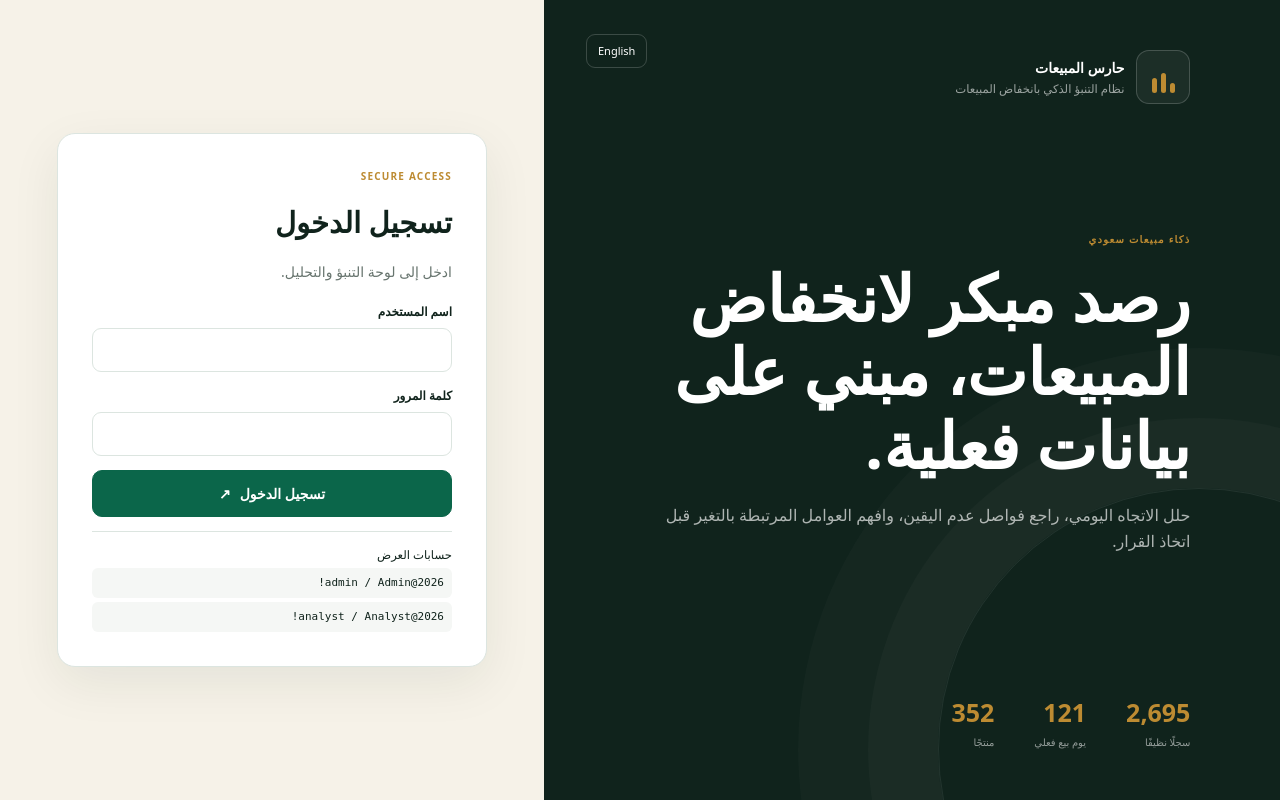
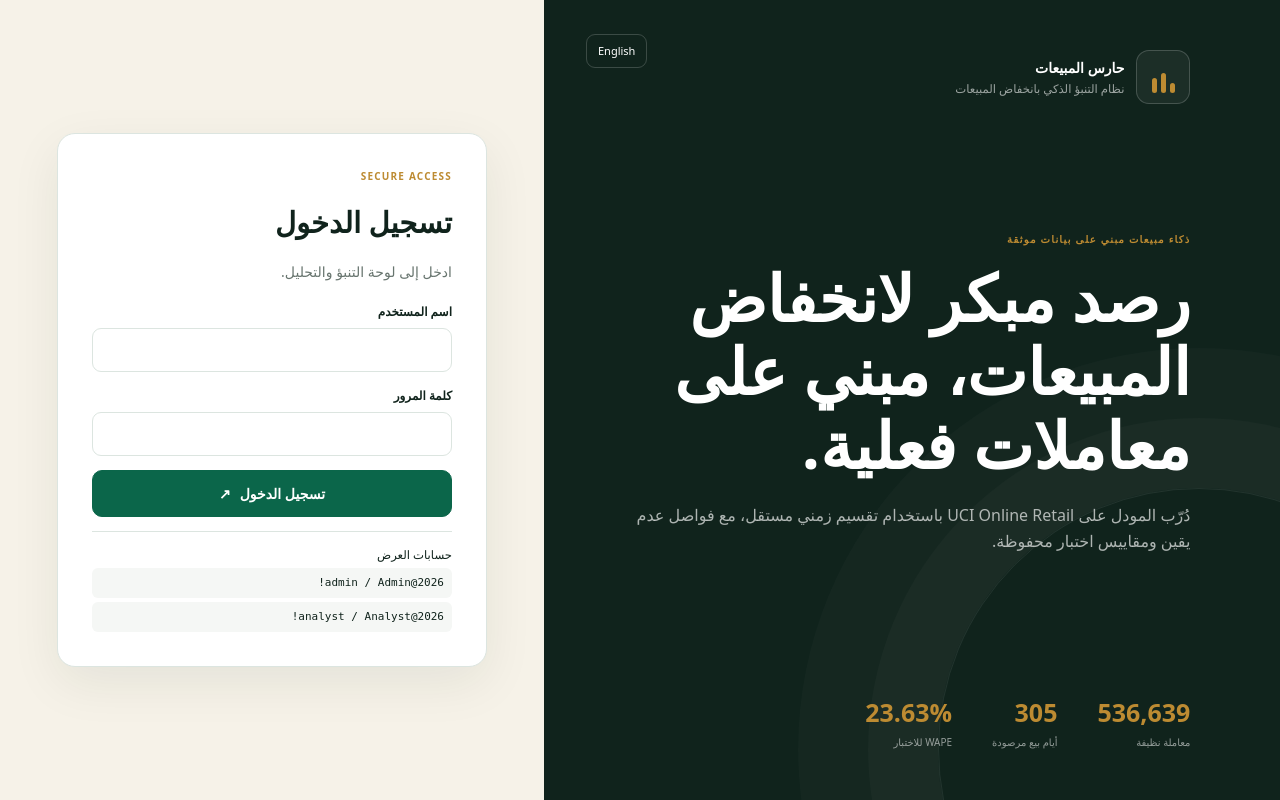
Before and after one commit to mographiccode-cell/Sales-Sentinel, a Flask app: page /auth/login in a window 1280 px wide. Run offline with Flask 3, Linux system fonts and the light colour scheme; some web fonts are replaced.

Commit message:
ui: show verified UCI dataset facts on login

```diff
--- a/app/templates/auth/login.html
+++ b/app/templates/auth/login.html
@@ -6,11 +6,11 @@
     <a class="login-language" href="{{ url_for('set_locale', language='en' if locale == 'ar' else 'ar', next=request.full_path) }}">{{ t('language') }}</a>
     <div class="login-brand"><span class="brand-mark large"><i></i><i></i><i></i></span><div><strong>{{ t('app_name') }}</strong><small>{{ t('app_subtitle') }}</small></div></div>
     <div class="story-copy">
-      <span class="eyebrow">{{ 'ذكاء مبيعات سعودي' if locale == 'ar' else 'Saudi sales intelligence' }}</span>
-      <h1>{{ 'رصد مبكر لانخفاض المبيعات، مبني على بيانات فعلية.' if locale == 'ar' else 'Early sales-decline detection grounded in actual data.' }}</h1>
-      <p>{{ 'حلل الاتجاه اليومي، راجع فواصل عدم اليقين، وافهم العوامل المرتبطة بالتغير قبل اتخاذ القرار.' if locale == 'ar' else 'Review daily trends, uncertainty intervals, and measured associations before deciding.' }}</p>
+      <span class="eyebrow">{{ 'ذكاء مبيعات مبني على بيانات موثقة' if locale == 'ar' else 'Sales intelligence built on verified data' }}</span>
+      <h1>{{ 'رصد مبكر لانخفاض المبيعات، مبني على معاملات فعلية.' if locale == 'ar' else 'Early sales-decline detection grounded in real transactions.' }}</h1>
+      <p>{{ 'دُرّب المودل على UCI Online Retail باستخدام تقسيم زمني مستقل، مع فواصل عدم يقين ومقاييس اختبار محفوظة.' if locale == 'ar' else 'The model was trained on UCI Online Retail with an independent chronological split, empirical intervals, and persisted test metrics.' }}</p>
     </div>
-    <div class="story-metrics"><div><strong>2,695</strong><span>{{ 'سجلًا نظيفًا' if locale == 'ar' else 'clean rows' }}</span></div><div><strong>121</strong><span>{{ 'يوم بيع فعلي' if locale == 'ar' else 'observed days' }}</span></div><div><strong>352</strong><span>{{ 'منتجًا' if locale == 'ar' else 'products' }}</span></div></div>
+    <div class="story-metrics"><div><strong>536,639</strong><span>{{ 'معاملة نظيفة' if locale == 'ar' else 'clean transactions' }}</span></div><div><strong>305</strong><span>{{ 'أيام بيع مرصودة' if locale == 'ar' else 'observed sales days' }}</span></div><div><strong>23.63%</strong><span>{{ 'WAPE للاختبار' if locale == 'ar' else 'test WAPE' }}</span></div></div>
   </section>
   <section class="login-panel">
     <form method="post" class="login-card">
```
